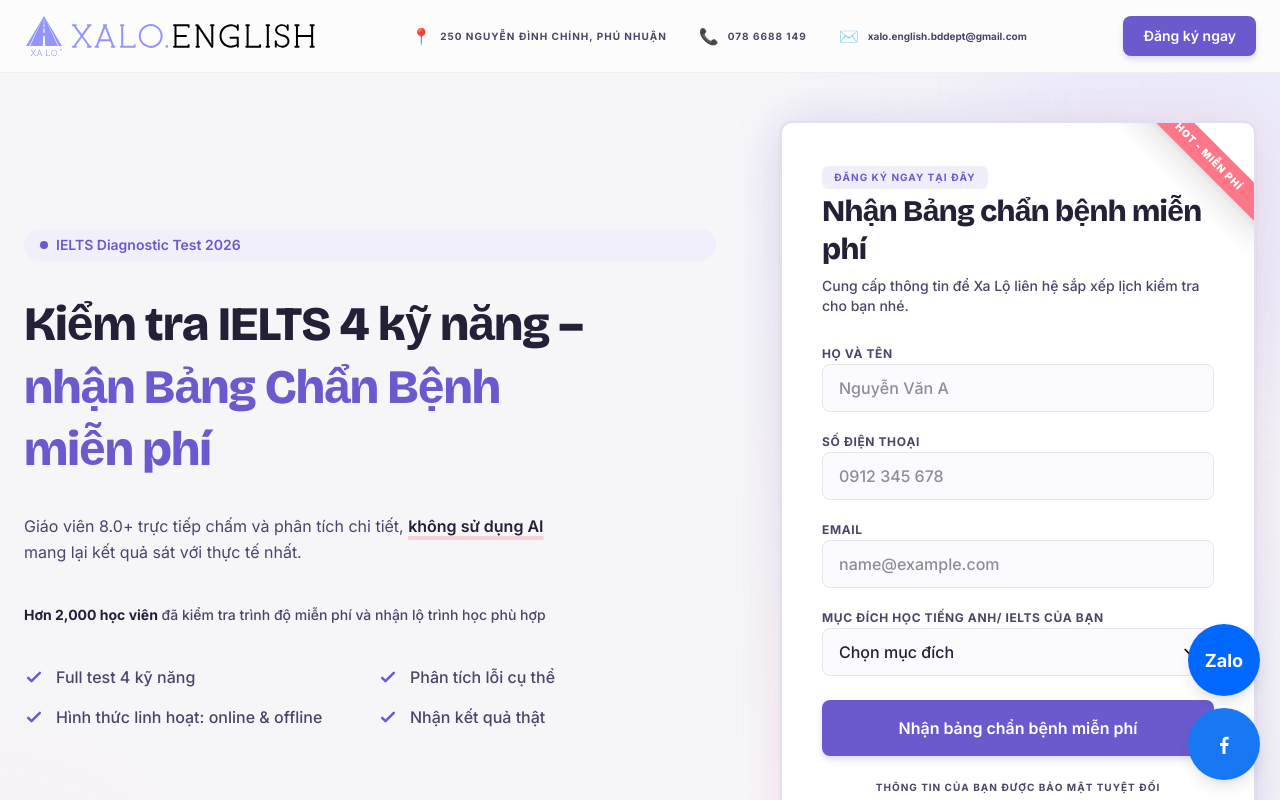
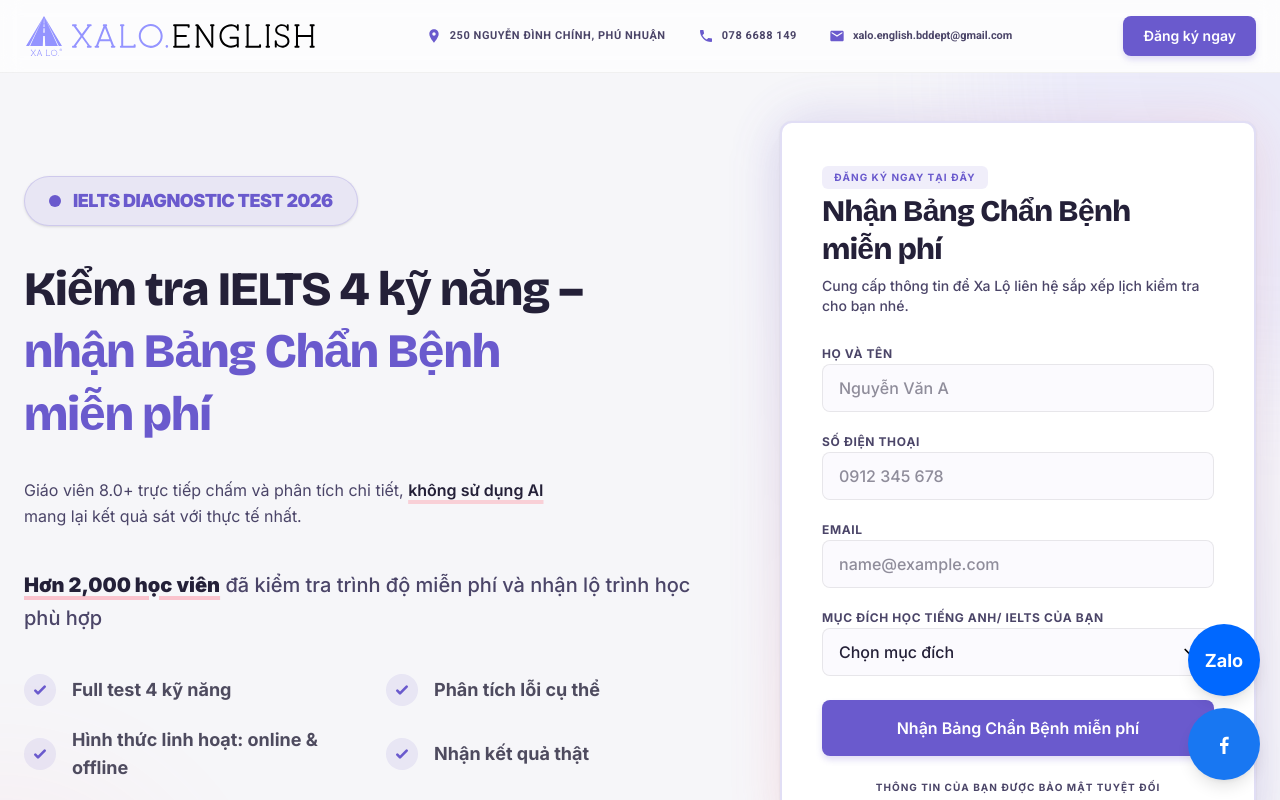
Before and after one commit to itxalo1413-art/Xalo_Landingpage, a Next.js app in the folder fe/: page / in a window 1280 px wide. Shown: the top 800 px of the page. Built offline with nearby package versions, Linux system fonts and the light colour scheme.

Commit message:
updating fe again

```diff
--- a/fe/app/globals.css
+++ b/fe/app/globals.css
@@ -23,6 +23,7 @@
 
   --font-heading: var(--font-bricolage);
   --font-sans: var(--font-inter);
+  --font-roboto: var(--font-roboto);
 }
 
 body {
--- a/fe/app/layout.tsx
+++ b/fe/app/layout.tsx
@@ -1,5 +1,5 @@
 import type { Metadata } from "next";
-import { Inter, Bricolage_Grotesque } from "next/font/google";
+import { Inter, Bricolage_Grotesque, Roboto } from "next/font/google";
 import "./globals.css";
 
 const inter = Inter({
@@ -11,6 +11,12 @@
   variable: "--font-bricolage",
   subsets: ["latin", "vietnamese"],
   weight: ["400", "500", "600", "700", "800"],
+});
+
+const roboto = Roboto({
+  variable: "--font-roboto",
+  subsets: ["latin", "vietnamese"],
+  weight: ["400", "500", "700"],
 });
 
 export const metadata: Metadata = {
@@ -31,7 +37,7 @@
   return (
     <html
       lang="vi"
-      className={`${inter.variable} ${bricolage.variable} h-full antialiased`}
+      className={`${inter.variable} ${bricolage.variable} ${roboto.variable} h-full antialiased`}
     >
       <body className="min-h-full flex flex-col font-sans">{children}</body>
     </html>
--- a/fe/app/page.tsx
+++ b/fe/app/page.tsx
@@ -124,17 +124,23 @@
           </div>
 
           {/* Center: Contact Info (Visible on Desktop) */}
-          <div className="hidden lg:flex items-center gap-x-8 text-[10px] font-bold text-xle-text-secondary uppercase tracking-widest">
+          <div className="hidden lg:flex items-center gap-x-8 text-[11px] font-bold text-xle-text-secondary uppercase tracking-wider font-roboto">
             <div className="flex items-center gap-2 whitespace-nowrap">
-              <span className="text-base">📍</span>
+              <svg className="w-4 h-4 text-xle-primary" viewBox="0 0 24 24" fill="currentColor">
+                <path d="M12 2C8.13 2 5 5.13 5 9c0 5.25 7 13 7 13s7-7.75 7-13c0-3.87-3.13-7-7-7zm0 9.5c-1.38 0-2.5-1.12-2.5-2.5s1.12-2.5 2.5-2.5 2.5 1.12 2.5 2.5-1.12 2.5-2.5 2.5z" />
+              </svg>
               <span>250 Nguyễn Đình Chính, Phú Nhuận</span>
             </div>
             <div className="flex items-center gap-2 whitespace-nowrap">
-              <span className="text-base">📞</span>
+              <svg className="w-4 h-4 text-xle-primary" viewBox="0 0 24 24" fill="currentColor">
+                <path d="M6.62 10.79c1.44 2.83 3.76 5.14 6.59 6.59l2.2-2.2c.27-.27.67-.36 1.02-.24 1.12.37 2.33.57 3.57.57.55 0 1 .45 1 1V20c0 .55-.45 1-1 1-9.39 0-17-7.61-17-17 0-.55.45-1 1-1h3.5c.55 0 1 .45 1 1 0 1.25.2 2.45.57 3.57.11.35.03.74-.25 1.02l-2.2 2.2z" />
+              </svg>
               <span>078 6688 149</span>
             </div>
             <div className="flex items-center gap-2 whitespace-nowrap">
-              <span className="text-base">✉️</span>
+              <svg className="w-4 h-4 text-xle-primary" viewBox="0 0 24 24" fill="currentColor">
+                <path d="M20 4H4c-1.1 0-1.99.9-1.99 2L2 18c0 1.1.9 2 2 2h16c1.1 0 2-.9 2-2V6c0-1.1-.9-2-2-2zm0 4l-8 5-8-5V6l8 5 8-5v2z" />
+              </svg>
               <span className="lowercase tracking-normal">xalo.english.bddept@gmail.com</span>
             </div>
           </div>
@@ -157,12 +163,12 @@
         <div className="mx-auto grid max-w-7xl grid-cols-1 gap-12 px-6 md:grid-cols-12 md:gap-16">
           {/* Left Content */}
           <div className="md:col-span-7 flex flex-col justify-center space-y-8">
-            <div className="inline-flex items-center gap-2 rounded-full bg-xle-muted px-4 py-1.5 text-sm font-semibold text-xle-primary">
-              <span className="relative flex h-2 w-2">
+            <div className="inline-flex items-center gap-3 rounded-full bg-xle-primary/10 px-6 py-2.5 text-base md:text-lg font-black text-xle-primary border border-xle-primary/20 shadow-sm self-start">
+              <span className="relative flex h-3 w-3">
                 <span className="absolute inline-flex h-full w-full animate-ping rounded-full bg-xle-primary opacity-75"></span>
-                <span className="relative inline-flex h-2 w-2 rounded-full bg-xle-primary"></span>
+                <span className="relative inline-flex h-3 w-3 rounded-full bg-xle-primary"></span>
               </span>
-              IELTS Diagnostic Test 2026
+              <span className="tracking-tight uppercase">IELTS Diagnostic Test 2026</span>
             </div>
 
             <h1 className="text-3xl font-extrabold leading-[1.3] md:text-5xl text-foreground">
@@ -177,24 +183,25 @@
             </p>
 
             <div className="flex items-center gap-4 py-2">
-
-              <p className="text-sm font-medium text-xle-text-secondary">
-                <span className="font-bold text-foreground">Hơn 2,000 học viên</span> đã kiểm tra trình độ miễn phí và nhận lộ trình học phù hợp
+              <p className="text-base md:text-xl font-medium text-xle-text-secondary leading-relaxed">
+                <span className="font-black text-foreground underline decoration-xle-accent/40 decoration-4 underline-offset-4">Hơn 2,000 học viên</span> đã kiểm tra trình độ miễn phí và nhận lộ trình học phù hợp
               </p>
             </div>
 
-            <ul className="grid grid-cols-1 gap-4 sm:grid-cols-2">
+            <ul className="grid grid-cols-1 gap-y-5 gap-x-8 sm:grid-cols-2">
               {[
                 "Full test 4 kỹ năng",
                 "Phân tích lỗi cụ thể",
                 "Hình thức linh hoạt: online & offline",
                 "Nhận kết quả thật"
               ].map((item, idx) => (
-                <li key={idx} className="flex items-center gap-3 text-xle-text-secondary">
-                  <svg className="h-5 w-5 text-xle-primary" fill="none" viewBox="0 0 24 24" stroke="currentColor">
-                    <path strokeLinecap="round" strokeLinejoin="round" strokeWidth={3} d="M5 13l4 4L19 7" />
-                  </svg>
-                  <span className="font-medium">{item}</span>
+                <li key={idx} className="flex items-center gap-4 text-xle-text-secondary group/li">
+                  <div className="flex-shrink-0 flex h-8 w-8 items-center justify-center rounded-full bg-xle-primary/10 group-hover/li:bg-xle-primary/20 transition-colors">
+                    <svg className="h-4 w-4 text-xle-primary" fill="none" viewBox="0 0 24 24" stroke="currentColor">
+                      <path strokeLinecap="round" strokeLinejoin="round" strokeWidth={4} d="M5 13l4 4L19 7" />
+                    </svg>
+                  </div>
+                  <span className="font-bold text-base md:text-lg text-foreground/80">{item}</span>
                 </li>
               ))}
             </ul>
@@ -209,10 +216,6 @@
               ref={formSectionRef}
               className="stripe-card relative overflow-hidden p-8 md:p-10 border-2 border-xle-primary/20 shadow-[0_20px_50px_rgba(0,0,0,0.1)] bg-white/95 backdrop-blur-sm"
             >
-              {/* Promotion Badge */}
-              <div className="absolute -right-14 top-5 rotate-45 bg-xle-accent text-white py-1.5 px-14 text-[10px] font-black uppercase tracking-widest shadow-xl z-20">
-                HOT - Miễn phí
-              </div>
 
               {!isSubmitted ? (
                 <form className="space-y-6" onSubmit={handleSubmit}>
@@ -221,7 +224,7 @@
                       Đăng ký ngay tại đây
                     </div>
                     <h2 className="text-2xl md:text-3xl font-black text-foreground leading-tight tracking-tight">
-                      Nhận Bảng  chẩn bệnh miễn phí
+                      Nhận Bảng Chẩn Bệnh <br/>miễn phí
                     </h2>
                     <p className="text-sm text-xle-text-secondary font-medium">Cung cấp thông tin để Xa Lộ liên hệ sắp xếp lịch kiểm tra cho bạn nhé.</p>
                   </div>
@@ -360,7 +363,7 @@
                         Đang xử lý...
                       </>
                     ) : (
-                      "Nhận bảng chẩn bệnh miễn phí"
+                      "Nhận Bảng Chẩn Bệnh miễn phí"
                     )}
                   </button>
 
@@ -413,7 +416,7 @@
               },
 
               {
-                title: "Bảng chẩn bệnh độc quyền",
+                title: "Bảng Chẩn Bệnh độc quyền",
                 content: "Hệ thống phân tích chuyên sâu điểm mạnh, điểm yếu và gợi ý cải thiện cụ thể cho từng kỹ năng.",
                 icon: (
                   <svg className="w-7 h-7" fill="none" viewBox="0 0 24 24" stroke="currentColor">
@@ -519,9 +522,9 @@
         <div className="mx-auto max-w-7xl px-6">
           <div className="mb-12 text-center">
             <span className="text-xle-primary font-bold tracking-widest uppercase text-sm">Kết quả mẫu</span>
-            <h2 className="mt-2 text-3xl font-extrabold md:text-4xl text-foreground">Bảng chẩn bệnh thực tế</h2>
+            <h2 className="mt-2 text-3xl font-extrabold md:text-4xl text-foreground">Bảng Chẩn Bệnh thực tế</h2>
             <p className="mt-4 text-xle-text-secondary max-w-2xl mx-auto">
-              Xem trước định dạng bảng chẩn bệnh chi tiết mà bạn sẽ nhận được sau khi hoàn thành bài test.
+              Xem trước định dạng Bảng Chẩn Bệnh chi tiết mà bạn sẽ nhận được sau khi hoàn thành bài test.
             </p>
           </div>
 
@@ -544,7 +547,7 @@
                 <div className="relative stripe-card overflow-hidden border border-black/[0.05] aspect-video shadow-sm group-hover:shadow-md transition-all duration-300">
                   <Image
                     src={item.src}
-                    alt={`Bảng chẩn bệnh ${item.name}`}
+                    alt={`Bảng Chẩn Bệnh ${item.name}`}
                     fill
                     className="object-cover group-hover:scale-105 transition-transform duration-500"
                   />
```
